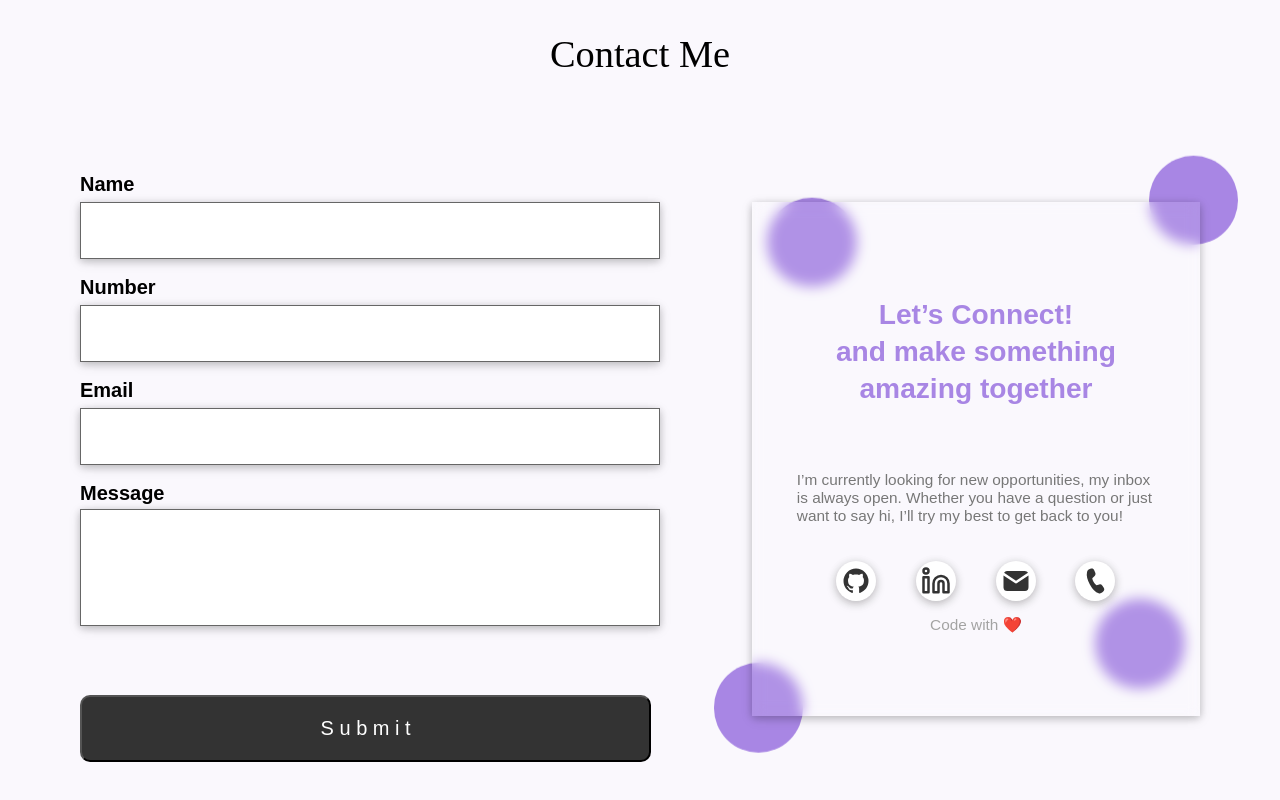
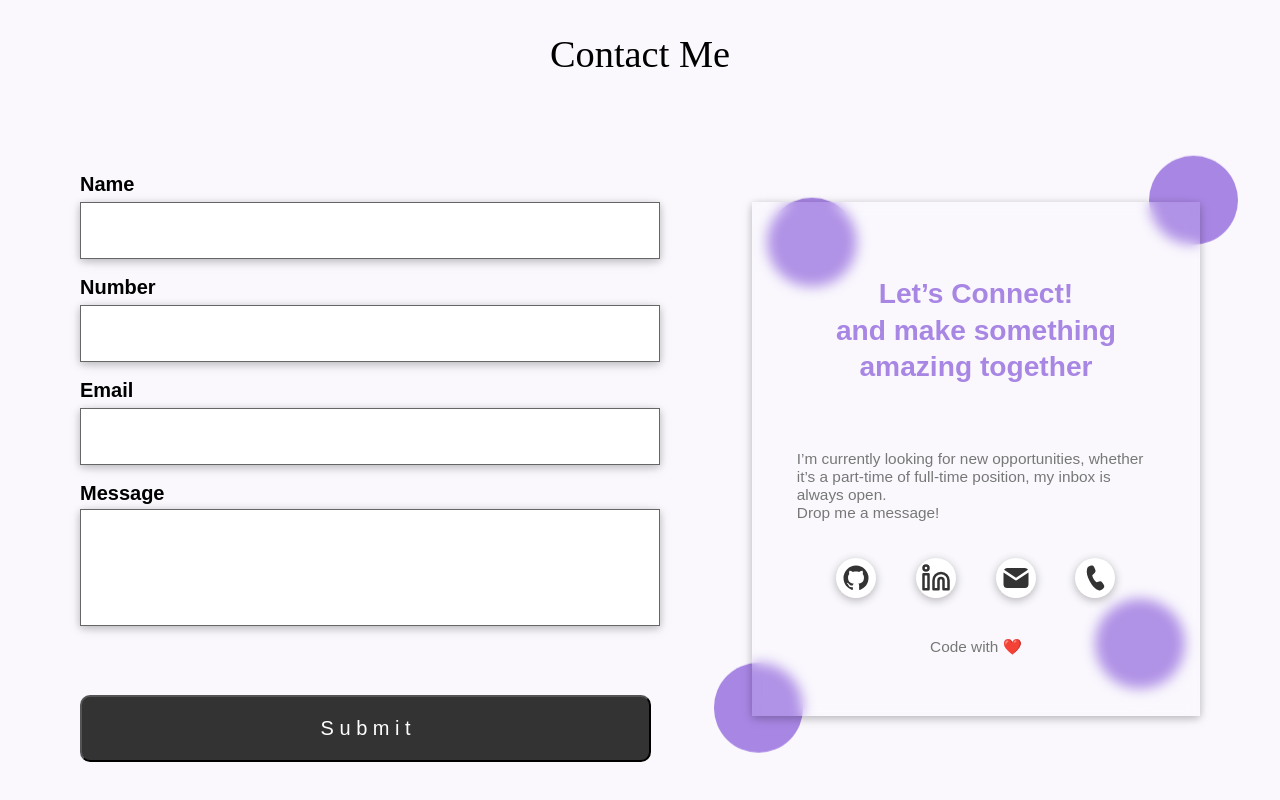
Before and after one commit to AnasAttoum/anas_attoum_portfolio, a React (Create React App) app: page / in a window 1280 px wide. Shown: the part 3663-4463 px from the top of the page. Built offline with nearby package versions, Linux system fonts and the light colour scheme; a web font is replaced by a local one.

Commit message:
edit the text on Contact Me section

```diff
--- a/src/Sections/Contact.js
+++ b/src/Sections/Contact.js
@@ -61,8 +61,7 @@ export default function Contact() {
                         <div className={styles.backdrop}>
                             <h3>Let’s Connect!<br />
                                 and make something amazing together</h3>
-                            <h6>I’m currently looking for new opportunities, my inbox is always open. Whether you have a question or just
-                                want to say hi, I’ll try my best to get back to you!
+                            <h6>I’m currently looking for new opportunities, whether it’s a part-time of full-time position, my inbox is always open.<br/> Drop me a message!
                             </h6>
                             <div className={styles.icons}>
                                 <Link to={'https://github.com/AnasAttoum'} target="_blank" className={styles.link}><div></div></Link>
--- a/src/Styles/Contact.module.css
+++ b/src/Styles/Contact.module.css
@@ -215,7 +215,6 @@ input:focus {
 .containerContact .rightContact h6 {
     font-size: 1.2vw;
     font-weight: 100;
-    color: var(--subText);
     color: #777;
 
 }
@@ -223,10 +222,12 @@ input:focus {
 .containerContact .rightContact p {
     font-size: 1.2vw;
     font-weight: 100;
-    color: var(--subText);
+    color: #777;
 
     position: relative;
     bottom: 0;
+
+    margin-top: 40px;
 }
 
 .icons {
```
